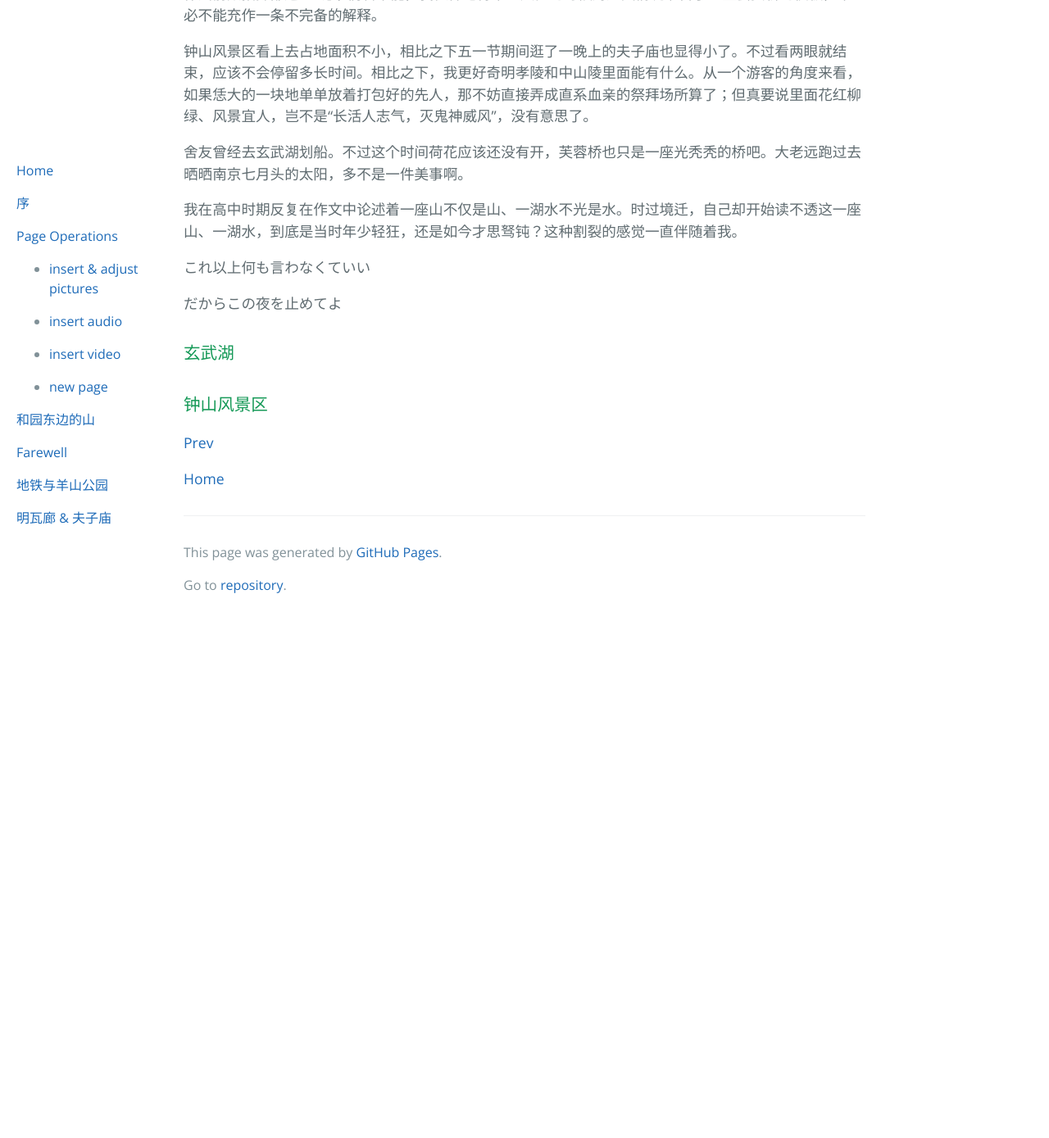
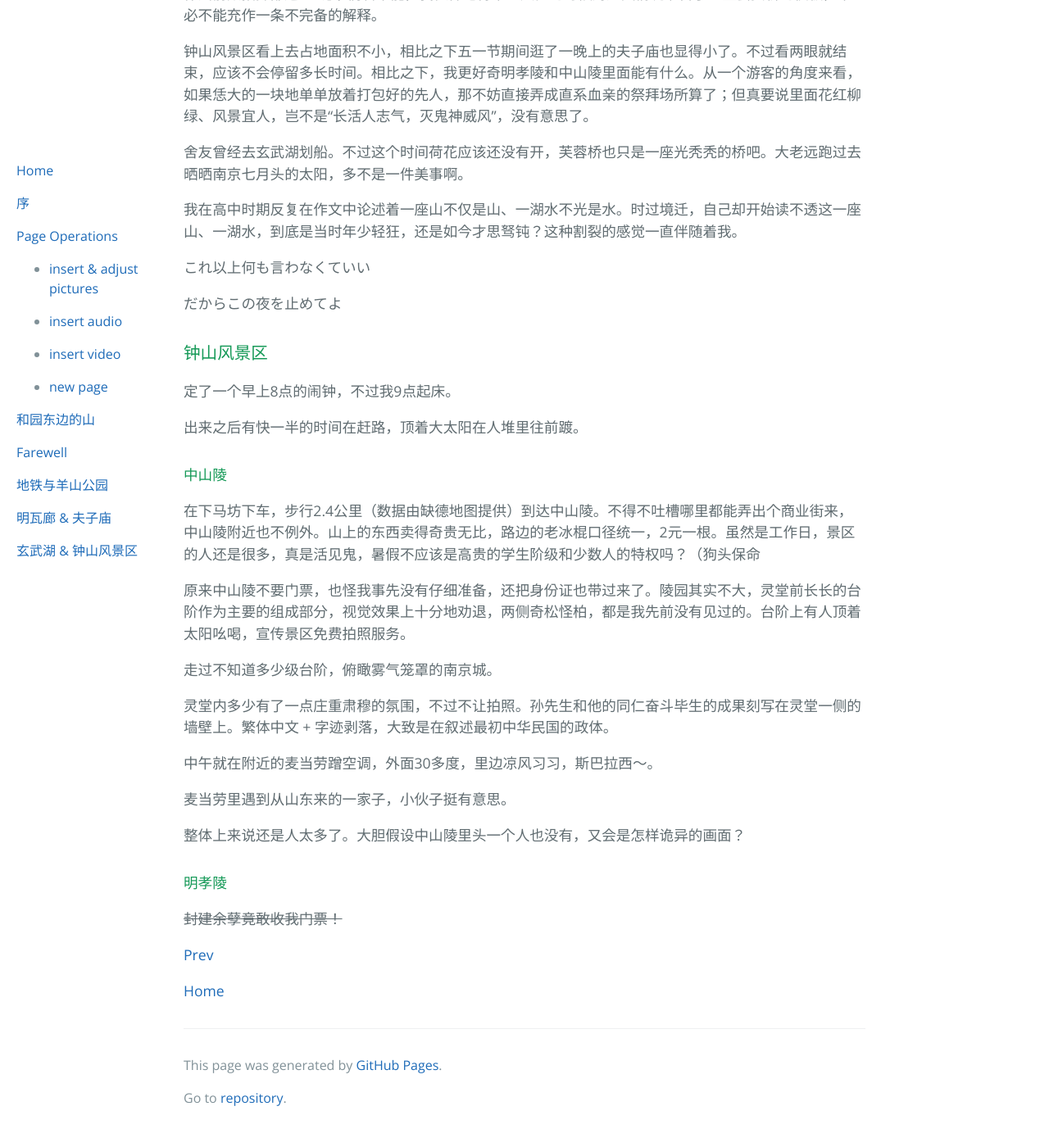
Before and after one commit to 224200/224200.github.io, a Jekyll site: the page built from src/out4.md, in a window 1280 px wide and 1400 px high, scrolled down 659 px. Shown: the top 1389 px of the window at 82% size. Built offline with Jekyll 4.4.1, drawn with Linux system fonts in a browser that asks for light colours; the repository's description, which GitHub fills in, is left out; before the commit the page ends 1433 px from its top, so only the background shows below that.

Commit message:
refresh out4.md

```diff
--- a/_layouts/default.html
+++ b/_layouts/default.html
@@ -63,6 +63,8 @@
       <p><a href="/src/out1.html">地铁与羊山公园</a></p>
 
       <p><a href="/src/out3.html">明瓦廊 &amp; 夫子庙</a></p>
+
+      <p><a href="/src/out4.html">玄武湖 &amp; 钟山风景区</a></p>
     </div>
 
     <!-- 插入markdown文件中的内容 -->
--- a/src/out4.md
+++ b/src/out4.md
@@ -30,9 +30,31 @@ description:
 
 だからこの夜を止めてよ
 
-### 玄武湖
+### 钟山风景区
 
-### 钟山风景区
+定了一个早上8点的闹钟，不过我9点起床。
+
+出来之后有快一半的时间在赶路，顶着大太阳在人堆里往前踱。
+
+#### 中山陵
+
+在下马坊下车，步行2.4公里（数据由缺德地图提供）到达中山陵。不得不吐槽哪里都能弄出个商业街来，中山陵附近也不例外。山上的东西卖得奇贵无比，路边的老冰棍口径统一，2元一根。虽然是工作日，景区的人还是很多，真是活见鬼，暑假不应该是高贵的学生阶级和少数人的特权吗？（狗头保命
+
+原来中山陵不要门票，也怪我事先没有仔细准备，还把身份证也带过来了。陵园其实不大，灵堂前长长的台阶作为主要的组成部分，视觉效果上十分地劝退，两侧奇松怪柏，都是我先前没有见过的。台阶上有人顶着太阳吆喝，宣传景区免费拍照服务。
+
+走过不知道多少级台阶，俯瞰雾气笼罩的南京城。
+
+灵堂内多少有了一点庄重肃穆的氛围，不过不让拍照。孙先生和他的同仁奋斗毕生的成果刻写在灵堂一侧的墙壁上。繁体中文 + 字迹剥落，大致是在叙述最初中华民国的政体。
+
+中午就在附近的麦当劳蹭空调，外面30多度，里边凉风习习，斯巴拉西～。
+
+麦当劳里遇到从山东来的一家子，小伙子挺有意思。
+
+整体上来说还是人太多了。大胆假设中山陵里头一个人也没有，又会是怎样诡异的画面？
+
+#### 明孝陵
+
+~~封建余孽竟敢收我门票！~~
 
 [Prev](./out3.md)
 
```
